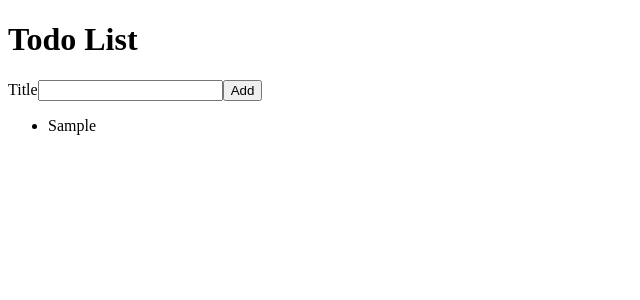
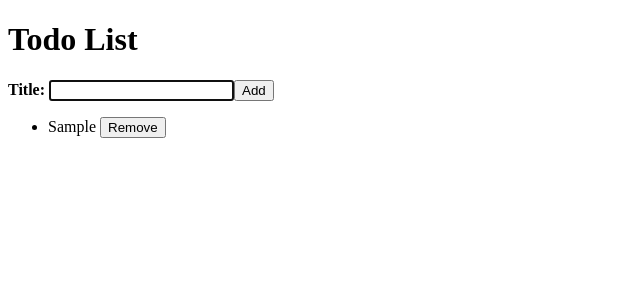
Before and after one commit to RyanDelos/react-todo, a React (Create React App) app: page / in a window 1280 px wide. Both pictures are taken after typing "Sample" into the empty fields and a click on the button "Add". Shown: the top 300 px of the page, without its empty margins (0-640 px from the left). Built offline with nearby package versions, Linux system fonts and the light colour scheme; the HTML template or start-up script is replaced by a standard one.

Commit message:
Modify code for lesson 1-6

```diff
--- a/src/AddTodoForm.js
+++ b/src/AddTodoForm.js
@@ -1,4 +1,5 @@
 import React, { useState } from 'react';
+import InputWithLabel from './InputWithLabel';
 
 const AddTodoForm = ({ onAddTodo }) => {
   const [todoTitle, setTodoTitle] = useState('');
@@ -20,13 +21,9 @@ const AddTodoForm = ({ onAddTodo }) => {
 
   return (
     <form onSubmit={handleAddTodo}>
-      <label htmlFor="todoTitle">Title</label>
-      <input
-        id="todoTitle"
-        name="title"
-        value={todoTitle}
-        onChange={handleTitleChange}
-      ></input>
+      <InputWithLabel value={todoTitle} onChange={handleTitleChange}>
+        <strong>Title: </strong>
+      </InputWithLabel>
       <button type="submit">Add</button>
     </form>
   );
--- a/src/App.js
+++ b/src/App.js
@@ -19,15 +19,16 @@ const App = () => {
 
   const addTodo = (newTodo) => {
     setTodoList([...todoList, newTodo]);
-    console.log(todoList);
   };
 
+  const removeTodo = (id) => {
+    setTodoList((todoList) => todoList.filter((item) => item.id !== id));
+  };
   return (
     <>
       <h1>Todo List</h1>
       <AddTodoForm onAddTodo={addTodo} />
-      <p>{}</p>
-      <TodoList todoList={todoList} />
+      <TodoList todoList={todoList} onRemoveTodo={removeTodo} />
     </>
   );
 };
--- /dev/null
+++ b/src/InputWithLabel.js
@@ -0,0 +1,23 @@
+import React from 'react';
+
+const InputWithLabel = ({ children, value, onChange }) => {
+  const inputRef = React.useRef();
+
+  React.useEffect(() => {
+    inputRef.current.focus();
+  });
+  return (
+    <>
+      <label htmlFor="todoTitle">{children}</label>
+      <input
+        id="todoTitle"
+        name="title"
+        onChange={onChange}
+        ref={inputRef}
+        value={value}
+      ></input>
+    </>
+  );
+};
+
+export default InputWithLabel;
--- a/src/TodoList.js
+++ b/src/TodoList.js
@@ -1,11 +1,11 @@
 import React from 'react';
 import TodoListItem from './TodoListItem';
 
-const TodoList = ({ todoList }) => {
+const TodoList = ({ todoList, onRemoveTodo }) => {
   return (
     <ul>
       {todoList.map((item) => {
-        return <TodoListItem key={item.id} todo={item.title} />;
+        return <TodoListItem item={item} onRemoveTodo={onRemoveTodo} />;
       })}
     </ul>
   );
--- a/src/TodoListItem.js
+++ b/src/TodoListItem.js
@@ -1,7 +1,19 @@
 import React from 'react';
 
-const TodoListItem = ({ todo }) => {
-  return <li>{todo}</li>;
+const TodoListItem = ({ item, onRemoveTodo }) => {
+  return (
+    <li>
+      {item.title}{' '}
+      <button
+        type="button"
+        onClick={() => {
+          onRemoveTodo(item.id);
+        }}
+      >
+        Remove
+      </button>
+    </li>
+  );
 };
 
 export default TodoListItem;
```
Also changed, not shown: 1 other file (tests, documents, lock files or other folders).
